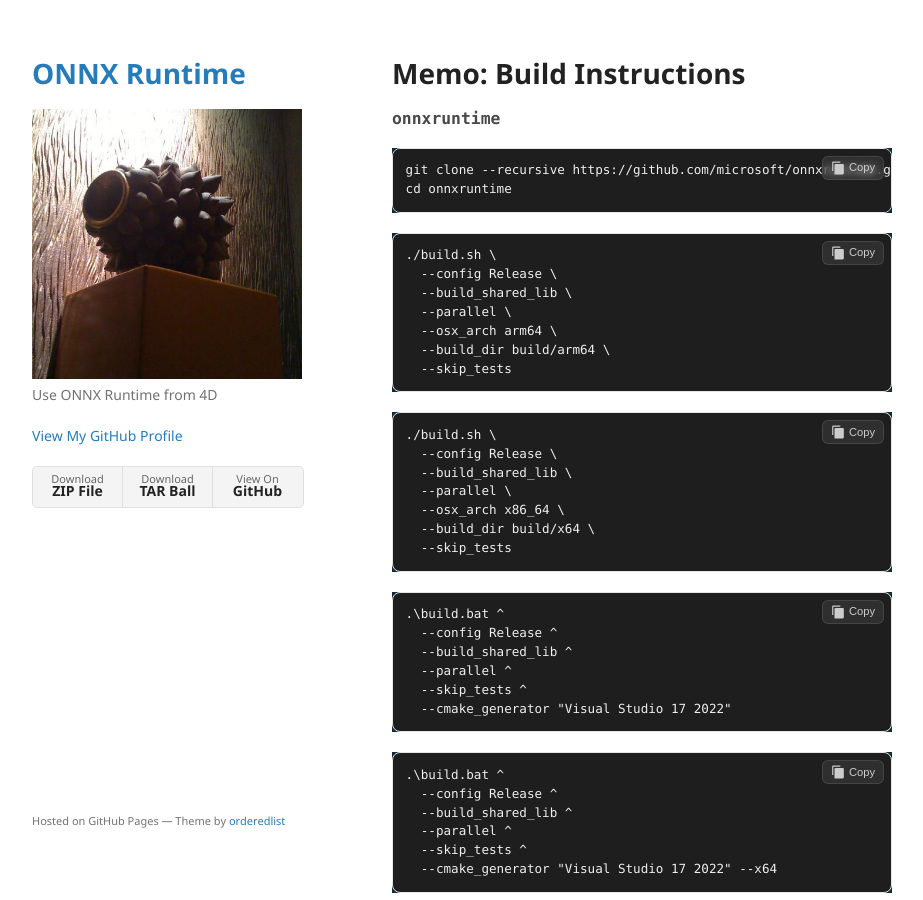
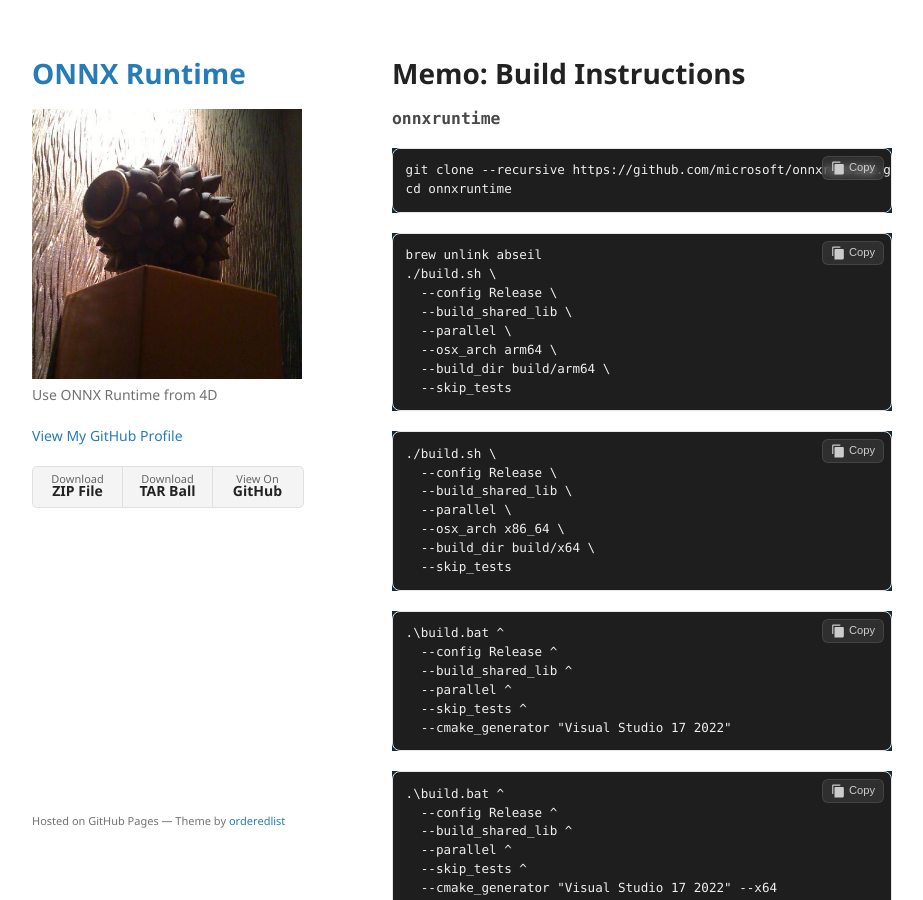
Before and after one commit to miyako/onnx-genai, a Jekyll site: the page built from build.md, in a window 1280 px wide and 900 px high. Shown: the whole window, without its empty margins (178-1101 px from the left). Built offline with Jekyll 4.4.1, drawn with Linux system fonts in a browser that asks for light colours.

Commit message:
Update build.md

````diff
--- a/build.md
+++ b/build.md
@@ -12,6 +12,7 @@ cd onnxruntime
 ```
 
 ```
+brew unlink abseil
 ./build.sh \
   --config Release \
   --build_shared_lib \
````
